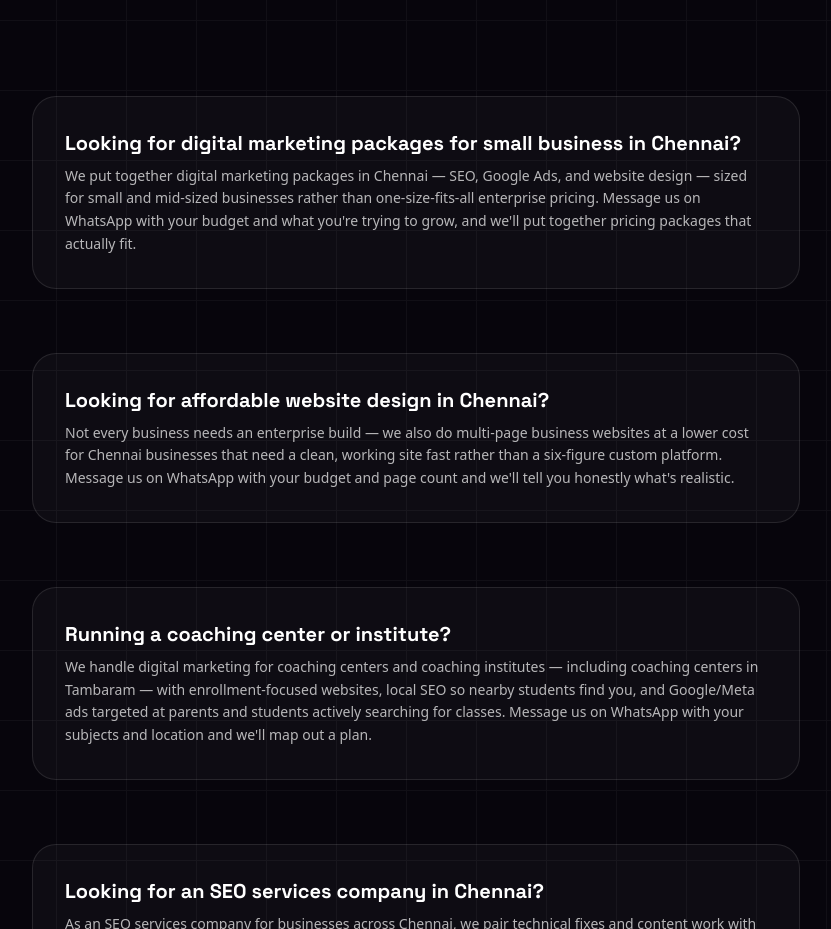
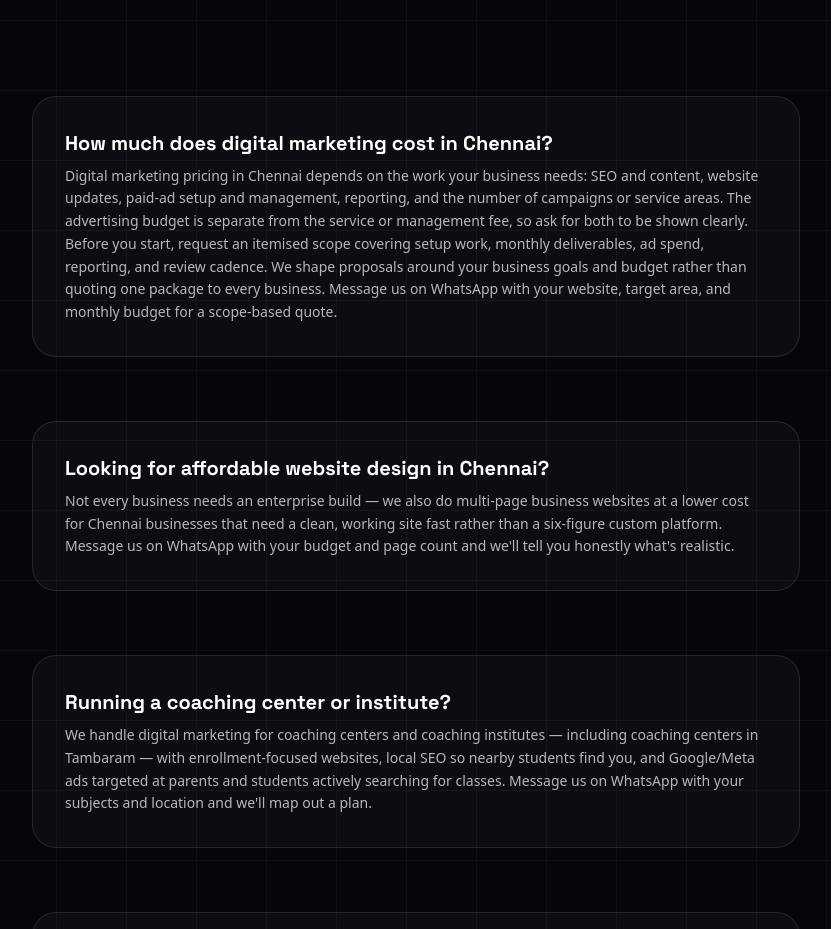
Before and after one commit to deenapriyanka00217-arch/my-dp-Digital, a React (Vite) app: page /services in a window 1280 px wide. Shown: the part 5160-6089 px from the top of the page, without its empty margins (224-1055 px from the left). Built offline with nearby package versions, Linux system fonts and the light colour scheme.

Commit message:
Improve Chennai digital marketing pricing answer

```diff
--- a/src/pages/Services.tsx
+++ b/src/pages/Services.tsx
@@ -508,16 +508,19 @@ const ServicesPage = () => {
           </div>
         </div>
 
-        {/* ================= QUICK ANSWER: SMALL BUSINESS PACKAGES ================= */}
+        {/* ================= QUICK ANSWER: DIGITAL MARKETING PRICING ================= */}
         <div className="max-w-3xl mx-auto mb-16 p-6 sm:p-8 rounded-3xl bg-white/[0.03] border border-white/10">
           <h3 className="text-lg sm:text-xl font-black text-white mb-2">
-            Looking for digital marketing packages for small business in Chennai?
+            How much does digital marketing cost in Chennai?
           </h3>
           <p className="text-xs sm:text-sm text-white/70 leading-relaxed">
-            We put together digital marketing packages in Chennai — SEO, Google Ads, and website design — sized
-            for small and mid-sized businesses rather than one-size-fits-all enterprise pricing. Message us on
-            WhatsApp with your budget and what you're trying to grow, and we'll put together pricing packages
-            that actually fit.
+            Digital marketing pricing in Chennai depends on the work your business needs: SEO and content,
+            website updates, paid-ad setup and management, reporting, and the number of campaigns or service
+            areas. The advertising budget is separate from the service or management fee, so ask for both to
+            be shown clearly. Before you start, request an itemised scope covering setup work, monthly
+            deliverables, ad spend, reporting, and review cadence. We shape proposals around your business
+            goals and budget rather than quoting one package to every business. Message us on WhatsApp with
+            your website, target area, and monthly budget for a scope-based quote.
           </p>
         </div>
 
```
